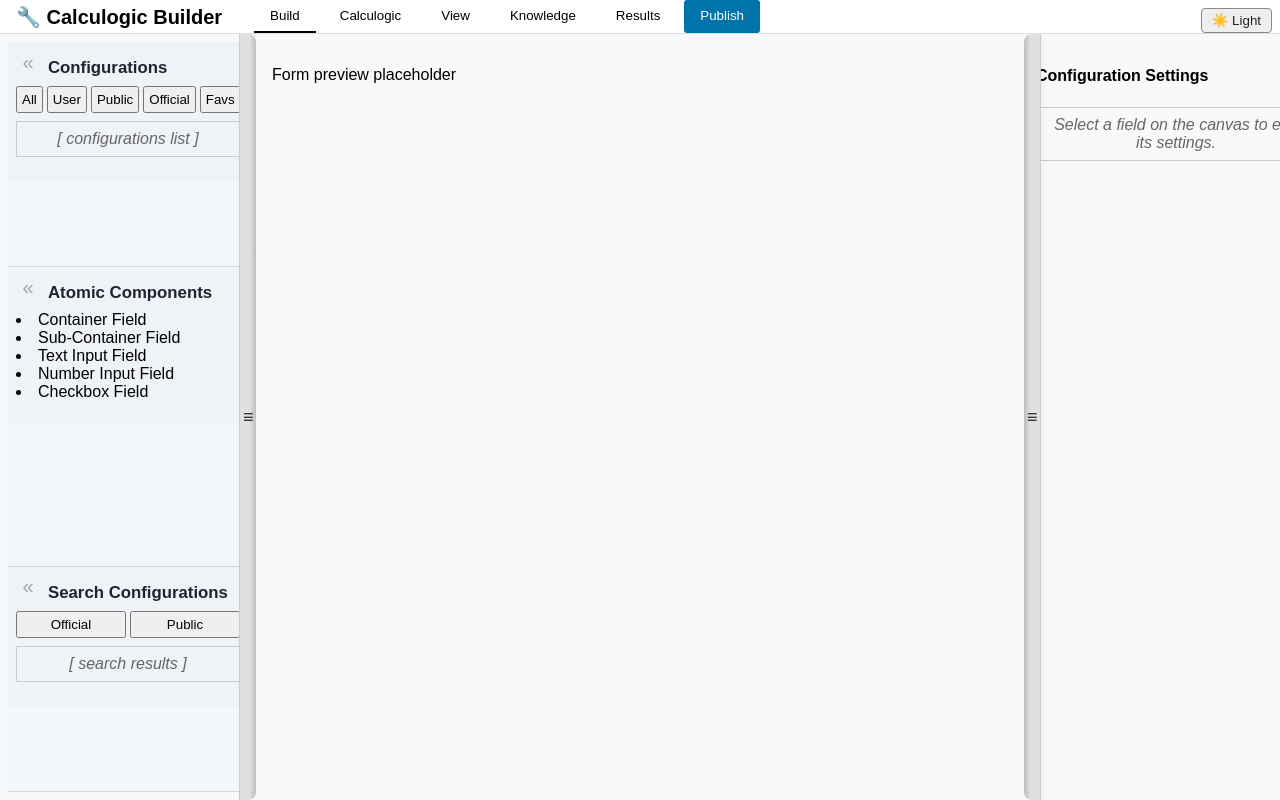
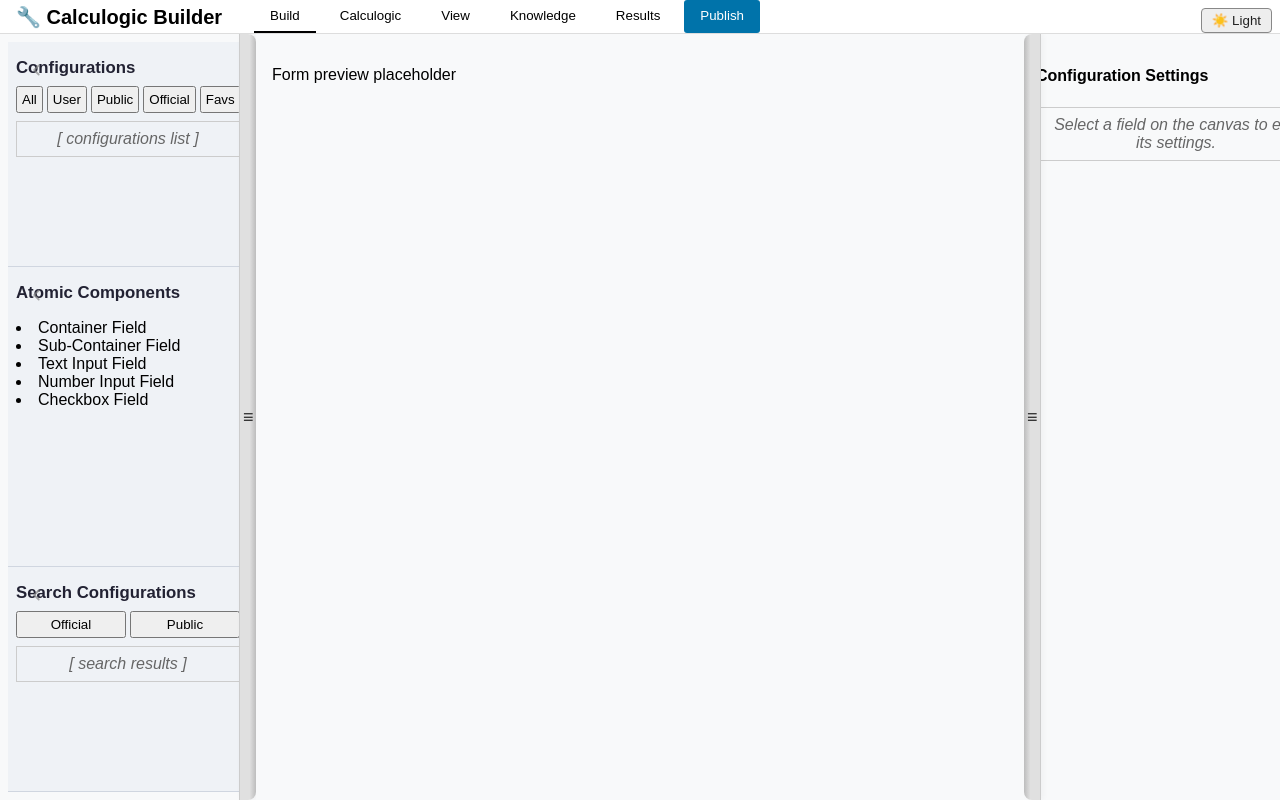
Before and after one commit to HCAToolkit/Calculogic_React_App, a React (Vite) app: page / in a window 1280 px wide. Built offline with nearby package versions, Linux system fonts and the light colour scheme.

Commit message:
refactor(ui): use chevron icon components for section collapse buttons

```diff
--- a/src/tabs/BuildTab.css
+++ b/src/tabs/BuildTab.css
@@ -793,16 +793,45 @@ body.dark .section-collapse-btn:hover,
   color: #888;
   transform: none;
 }
-.left-section-panel.collapsed h4,
-.left-section-panel.collapsed .button-group,
-.left-section-panel.collapsed .box,
-.left-section-panel.collapsed .list {
+
+/* Section layout: header always at top, content fills rest */
+.section {
+  display: flex;
+  flex-direction: column;
+  height: 100%;
+  min-height: 0;
+}
+.section-header {
+  flex: 0 0 auto;
+  display: flex;
+  align-items: center;
+  gap: 0.5rem;
+  position: relative;
+  min-height: 32px;
+  padding-right: 0.5rem;
+}
+.section-header h4 {
+  margin-left: 0;
+  margin-top: 0.5rem;
+  margin-bottom: 0.5rem;
+  font-size: 1.05rem;
+  font-weight: 600;
+  color: #223;
+}
+.section-content {
+  flex: 1 1 auto;
+  overflow: auto;
+  transition: opacity 0.2s, height 0.2s;
+}
+
+/* Collapsed state: only hide section-content, keep header visible at top */
+.left-section-panel.collapsed .section-content {
   display: none !important;
 }
-
-/* Animate content in/out for smoothness */
-.left-section-panel .atomic-section > * {
-  transition: opacity 0.2s, height 0.2s;
+.left-section-panel.collapsed .section-header {
+  display: flex !important;
+  opacity: 1;
+  pointer-events: auto;
 }
 
 /* Prevent overflow in collapsed state */
--- a/src/tabs/BuildTab.tsx
+++ b/src/tabs/BuildTab.tsx
@@ -1,6 +1,21 @@
 import { useRef, useEffect, useState } from 'react';
 import { Panel, PanelGroup, type ImperativePanelHandle } from 'react-resizable-panels';
 import './BuildTab.css';
+
+function ChevronLeftIcon({ style }: { style?: React.CSSProperties }) {
+  return (
+    <svg width="18" height="18" viewBox="0 0 20 20" style={style} aria-hidden="true" focusable="false">
+      <polyline points="13 5 8 10 13 15" fill="none" stroke="currentColor" strokeWidth="2" strokeLinecap="round" strokeLinejoin="round"/>
+    </svg>
+  );
+}
+function ChevronRightIcon({ style }: { style?: React.CSSProperties }) {
+  return (
+    <svg width="18" height="18" viewBox="0 0 20 20" style={style} aria-hidden="true" focusable="false">
+      <polyline points="7 5 12 10 7 15" fill="none" stroke="currentColor" strokeWidth="2" strokeLinecap="round" strokeLinejoin="round"/>
+    </svg>
+  );
+}
 
 export default function BuildTab() {
   const leftPanelRef = useRef<ImperativePanelHandle>(null);
@@ -166,7 +181,8 @@ export default function BuildTab() {
                 onCollapse={() => setCollapsed(c => ({ ...c, config: true }))}
                 onExpand={() => setCollapsed(c => ({ ...c, config: false }))}
               >
-                <div className="atomic-section">
+                <div className="atomic-section section">
+                  <div className="section-header">
                     <button
                       className="section-collapse-btn"
                       aria-label={collapsed.config ? "Expand Section" : "Collapse Section"}
@@ -177,14 +193,19 @@ export default function BuildTab() {
                         handleSectionToggle(configRef, 'config');
                       }}
                       title={collapsed.config ? "Expand Section" : "Collapse Section"}
-                  >{collapsed.config ? '»' : '«'}</button>
+                    >
+                      {collapsed.config ? <ChevronRightIcon /> : <ChevronLeftIcon />}
+                    </button>
                     <h4>Configurations</h4>
+                  </div>
+                  <div className="section-content">
                     <div className="button-group">
                       {['All', 'User', 'Public', 'Official', 'Favs'].map((t) => (
                         <button key={t}>{t}</button>
                       ))}
                     </div>
                     <div className="box placeholder">[ configurations list ]</div>
+                  </div>
                 </div>
               </Panel>
 
@@ -199,7 +220,8 @@ export default function BuildTab() {
                 onCollapse={() => setCollapsed(c => ({ ...c, atomic: true }))}
                 onExpand={() => setCollapsed(c => ({ ...c, atomic: false }))}
               >
-                <div className="atomic-section">
+                <div className="atomic-section section">
+                  <div className="section-header">
                     <button
                       className="section-collapse-btn"
                       aria-label={collapsed.atomic ? "Expand Section" : "Collapse Section"}
@@ -210,8 +232,12 @@ export default function BuildTab() {
                         handleSectionToggle(atomicRef, 'atomic');
                       }}
                       title={collapsed.atomic ? "Expand Section" : "Collapse Section"}
-                  >{collapsed.atomic ? '»' : '«'}</button>
+                    >
+                      {collapsed.atomic ? <ChevronRightIcon /> : <ChevronLeftIcon />}
+                    </button>
                     <h4>Atomic Components</h4>
+                  </div>
+                  <div className="section-content">
                     <ul className="list">
                       <li>Container Field</li>
                       <li>Sub-Container Field</li>
@@ -219,6 +245,7 @@ export default function BuildTab() {
                       <li>Number Input Field</li>
                       <li>Checkbox Field</li>
                     </ul>
+                  </div>
                 </div>
               </Panel>
 
@@ -233,7 +260,8 @@ export default function BuildTab() {
                 onCollapse={() => setCollapsed(c => ({ ...c, search: true }))}
                 onExpand={() => setCollapsed(c => ({ ...c, search: false }))}
               >
-                <div className="atomic-section">
+                <div className="atomic-section section">
+                  <div className="section-header">
                     <button
                       className="section-collapse-btn"
                       aria-label={collapsed.search ? "Expand Section" : "Collapse Section"}
@@ -244,14 +272,19 @@ export default function BuildTab() {
                         handleSectionToggle(searchRef, 'search');
                       }}
                       title={collapsed.search ? "Expand Section" : "Collapse Section"}
-                  >{collapsed.search ? '»' : '«'}</button>
+                    >
+                      {collapsed.search ? <ChevronRightIcon /> : <ChevronLeftIcon />}
+                    </button>
                     <h4>Search Configurations</h4>
+                  </div>
+                  <div className="section-content">
                     <div className="button-group">
                       {['Official', 'Public'].map((t) => (
                         <button key={t}>{t}</button>
                       ))}
                     </div>
                     <div className="box placeholder">[ search results ]</div>
+                  </div>
                 </div>
               </Panel>
             </PanelGroup>
```
Lines whose indentation alone changed are shown as unchanged.
